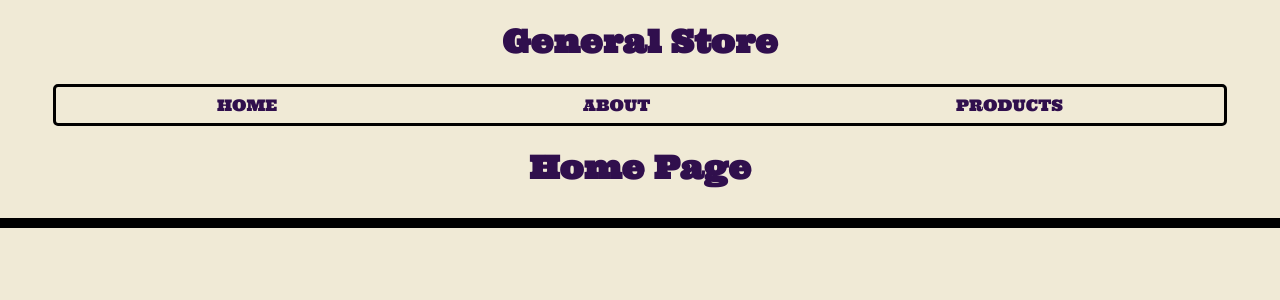
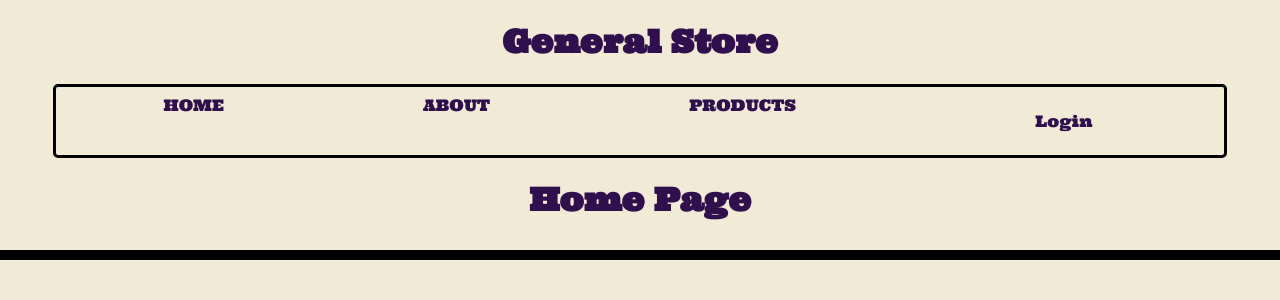
Before and after one commit to troymathis/generalstore-frontend, a React (Create React App) app: page / in a window 1280 px wide. Shown: the top 300 px of the page. Built offline with nearby package versions, Linux system fonts and the light colour scheme; no server answers.

Commit message:
google firebase is live

```diff
--- a/package.json
+++ b/package.json
@@ -6,6 +6,7 @@
     "@testing-library/jest-dom": "^5.16.4",
     "@testing-library/react": "^13.3.0",
     "@testing-library/user-event": "^13.5.0",
+    "firebase": "^8.10.1",
     "react": "^18.2.0",
     "react-dom": "^18.2.0",
     "react-router": "^6.3.0",
--- a/src/App.js
+++ b/src/App.js
@@ -1,13 +1,28 @@
+import { useState, useEffect } from 'react';
+import { auth } from './services/firebase';
 import Nav from './components/Nav';
 import Main from './components/Main';
 import "./styles.scss";
 
 function App() {
+  const [ user, setUser ] = useState(null);
+
+  useEffect (() => {
+    const unsubscribe = auth.onAuthStateChanged(user => setUser(user));
+    return ()=> {
+      unsubscribe();
+    }
+  }, []);
+
+  useEffect(() => {
+    auth.onAuthStateChanged(user => setUser(user))
+  }, []);
+
   return (
     <div className="App">
       <h1>General Store</h1>
-      <Nav />
-      <Main />
+      <Nav user={user} />
+      <Main user={user} />
     </div>
   );
 }
--- a/src/components/Nav.js
+++ b/src/components/Nav.js
@@ -1,6 +1,13 @@
 import { Link } from 'react-router-dom';
+import { login, logout } from '../services/firebase';
 
 const Header = (props) => {
+  // inline style tage for user nav info
+  const photoStyles = {
+    borderRadius: '50%',
+    height: '2.5rem',
+    margin: '0 1rem'
+  }
   //inline style for the nav tag
   const navStyle = {
     display:"flex",
@@ -21,6 +28,25 @@ const Header = (props) => {
         <Link to='/products'>
           <div>PRODUCTS</div>
         </Link>
+        <ul>
+          {
+            props.user
+            ?
+              (
+                <>
+                  <li className='greeting-list-item'>Welcome, {props.user.displayName}
+                    <img
+                      style={photoStyles}
+                      src={props.user.photoURL}
+                      alt={props.user.displayName}
+                    />
+                  </li>
+                  <li onClick={logout}>Logout</li>
+                </>
+              )
+            : <li onClick={login}>Login</li>
+          }
+        </ul>
       </nav>
   );
 };
--- /dev/null
+++ b/src/services/firebase.js
@@ -0,0 +1,26 @@
+import firebase from 'firebase/app';
+import 'firebase/auth';
+
+const config = {
+    apiKey: 'AIzaSyBDxH5AFJhYFWAURoF2tHus5UHdR6PlXyo',
+    authDomain: 'project3-general-store.firebaseapp.com',
+    projectId: 'project3-general-store',
+    storageBucket: 'project3-general-store.appspot.com',
+    messagingSenderId: '458462358980',
+    appId: '1:458462358980:web:92abfcf8e5c8abe5cdc891'
+};
+
+firebase.initializeApp(config);
+
+const auth = firebase.auth();
+const provider = new firebase.auth.GoogleAuthProvider();
+
+function login() {
+    return auth.signInWithPopup(provider);
+}
+
+function logout() {
+    return auth.signOut();
+}
+
+export { auth, login, logout };
--- a/src/styles.scss
+++ b/src/styles.scss
@@ -28,6 +28,21 @@ a:hover {
 
 .nav {
     border-radius: 5px;
+    display: flex;
+    justify-content: space-between;
+    ul {
+        list-style: none;
+        display: flex;
+        align-items: center;
+        li {
+            margin-right: 1.5rem;
+            cursor: pointer;
+        }
+        .greeting-list-item {
+            display: flex;
+            align-items: center;
+        }
+    }
 }
 
 .products {
```
Also changed, not shown: 1 other file (tests, documents, lock files or other folders).
